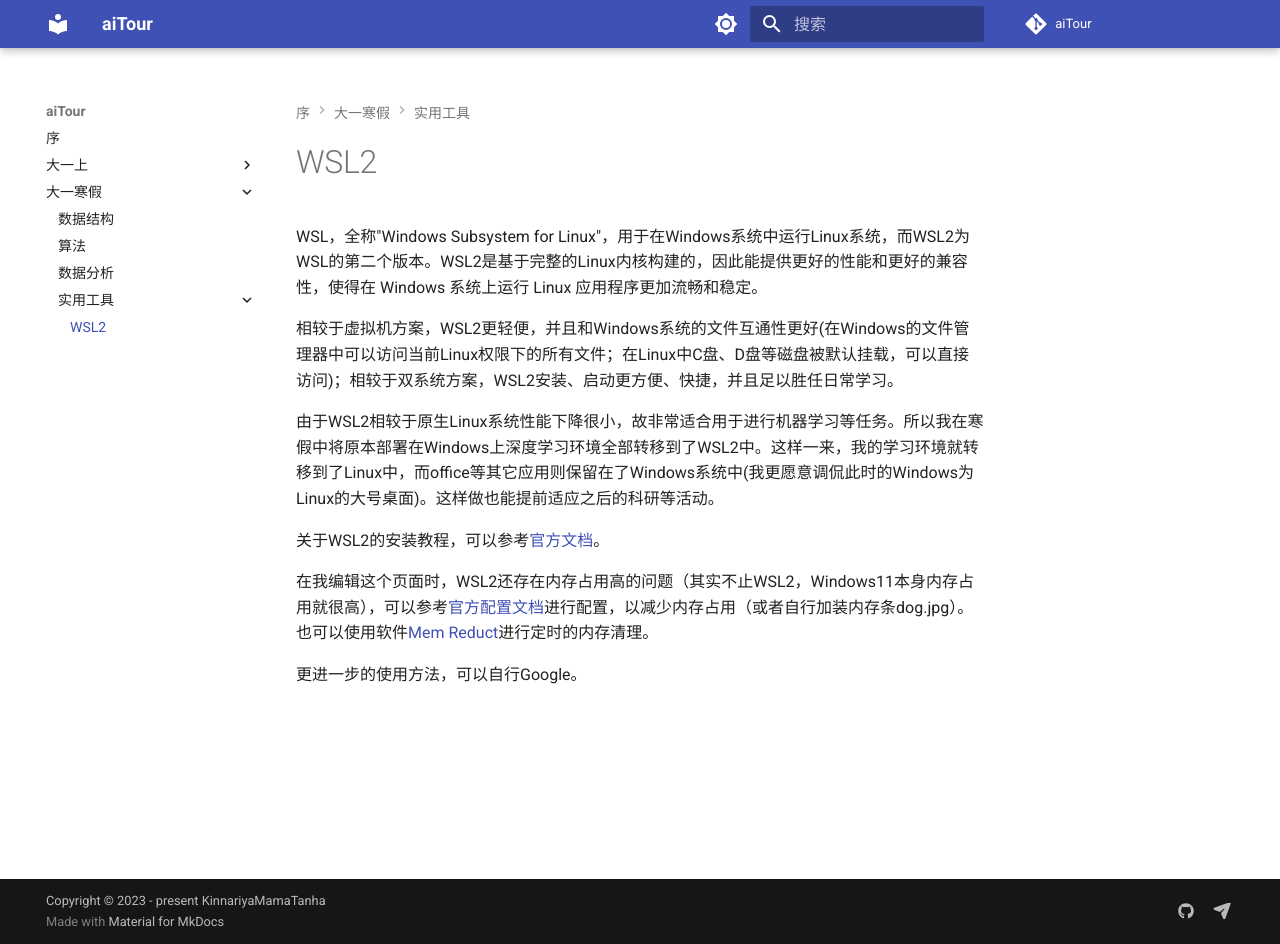
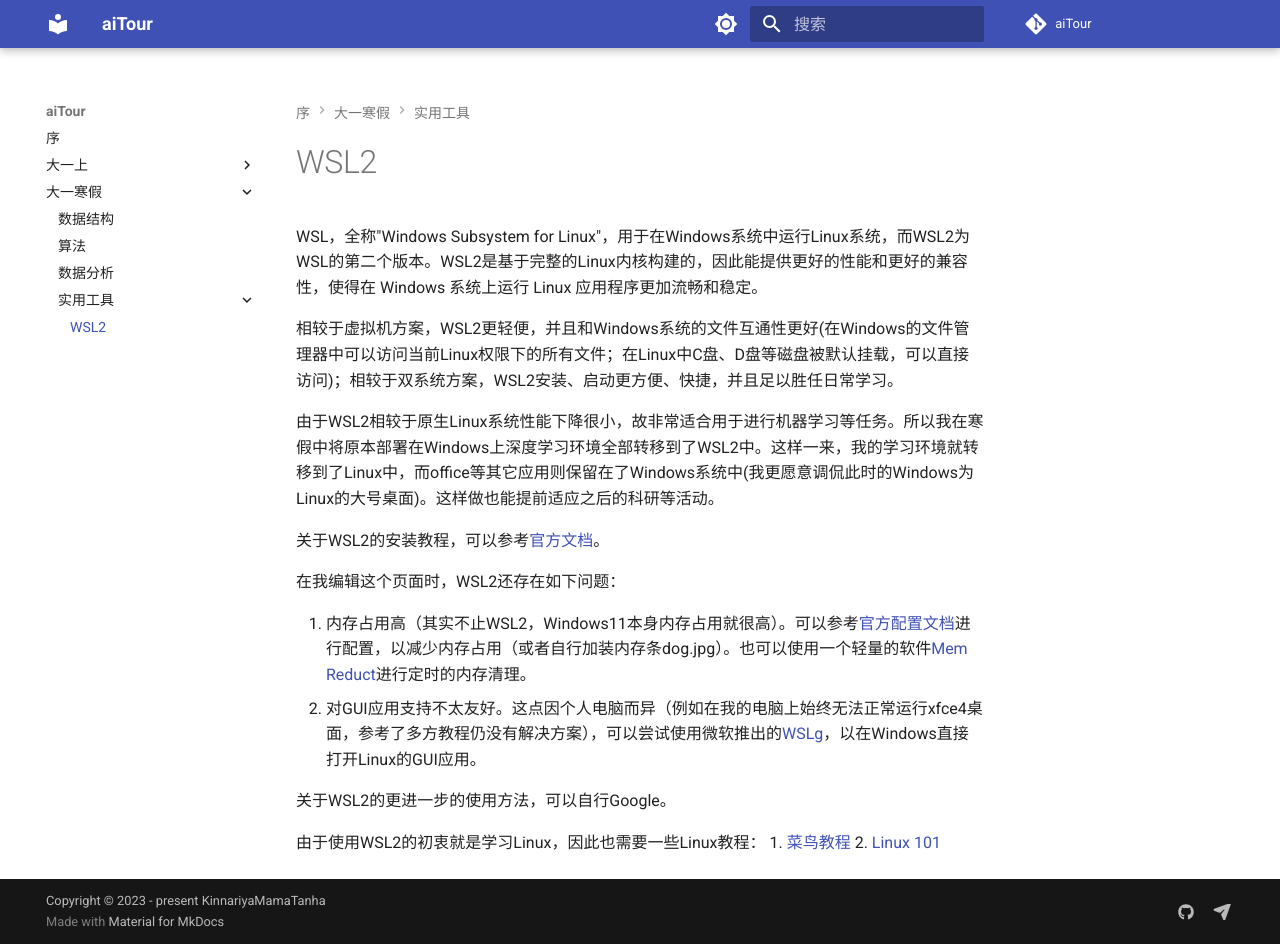
Before and after one commit to KinnariyaMamaTanha/aiTour, an MkDocs documentation site: the page built from docs/tools/WSL2.md, in a window 1280 px wide and 944 px high. Built offline with MkDocs 1.6.1 and Material for MkDocs 9.7.7, drawn with Linux system fonts in a browser that asks for light colours; comment, search, counter and statistics services are not loaded.

Commit message:
Changed some paragraphs

```diff
--- a/docs/tools/WSL2.md
+++ b/docs/tools/WSL2.md
@@ -13,6 +13,13 @@ WSL，全称"Windows Subsystem for Linux"，用于在Windows系统中运行Linux
 
 关于WSL2的安装教程，可以参考[官方文档](https://learn.microsoft.com/en-us/windows/wsl/install)。
 
-在我编辑这个页面时，WSL2还存在内存占用高的问题（其实不止WSL2，Windows11本身内存占用就很高），可以参考[官方配置文档](https://learn.microsoft.com/en-us/windows/wsl/wsl-config#wslconfig)进行配置，以减少内存占用（或者自行加装内存条dog.jpg）。也可以使用软件[Mem Reduct](https://github.com/henrypp/memreduct)进行定时的内存清理。
+在我编辑这个页面时，WSL2还存在如下问题：
 
-更进一步的使用方法，可以自行Google。
+1. 内存占用高（其实不止WSL2，Windows11本身内存占用就很高）。可以参考[官方配置文档](https://learn.microsoft.com/en-us/windows/wsl/wsl-config#wslconfig)进行配置，以减少内存占用（或者自行加装内存条dog.jpg）。也可以使用一个轻量的软件[Mem Reduct](https://github.com/henrypp/memreduct)进行定时的内存清理。
+2. 对GUI应用支持不太友好。这点因个人电脑而异（例如在我的电脑上始终无法正常运行xfce4桌面，参考了多方教程仍没有解决方案），可以尝试使用微软推出的[WSLg](https://learn.microsoft.com/zh-cn/windows/wsl/tutorials/gui-apps)，以在Windows直接打开Linux的GUI应用。
+
+关于WSL2的更进一步的使用方法，可以自行Google。
+
+由于使用WSL2的初衷就是学习Linux，因此也需要一些Linux教程：
+1. [菜鸟教程](https://www.runoob.com/linux/linux-tutorial.html)
+2. [Linux 101](https://101.lug.ustc.edu.cn/)
```
Also changed, not shown: docs/da-yi-han-jia/algorithm.md (+3 -1 lines), docs/da-yi-shang/c++.md (+0 -1 lines), docs/da-yi-shang/python.md (+4 -5 lines).
